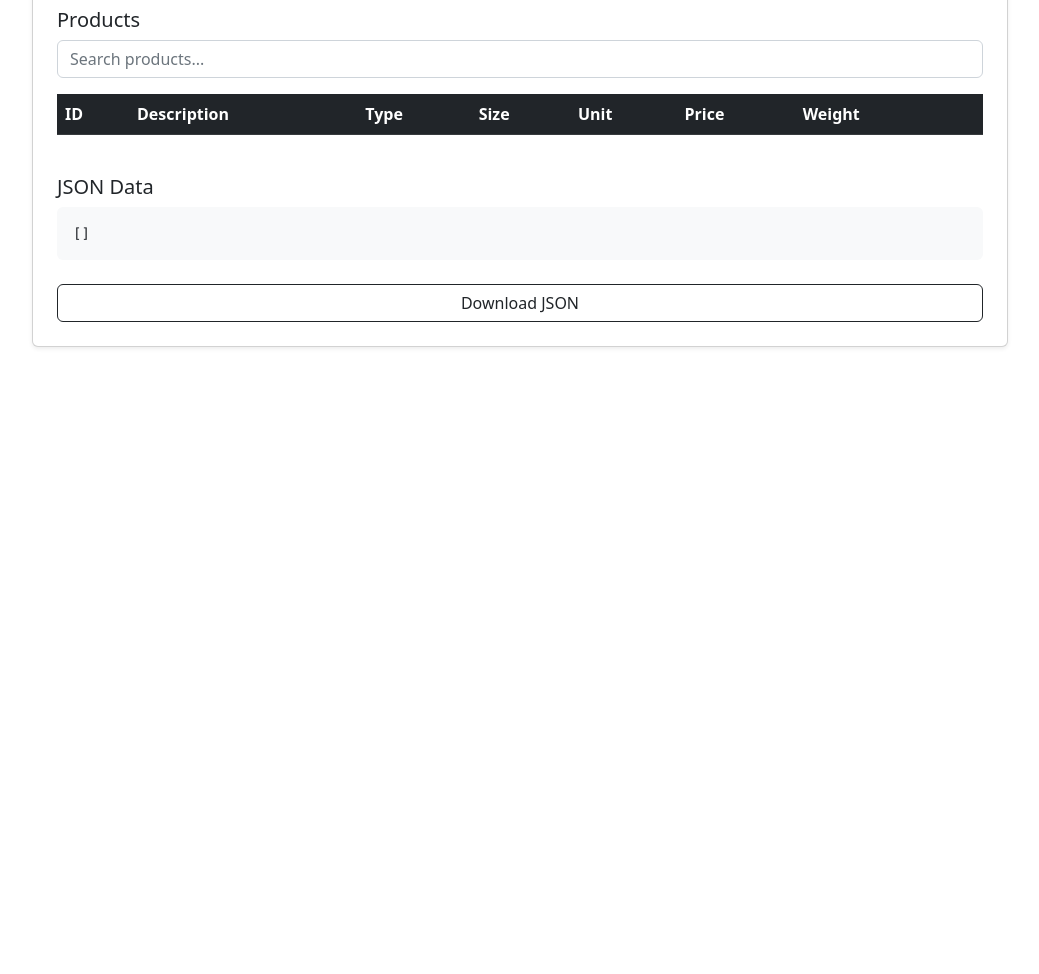
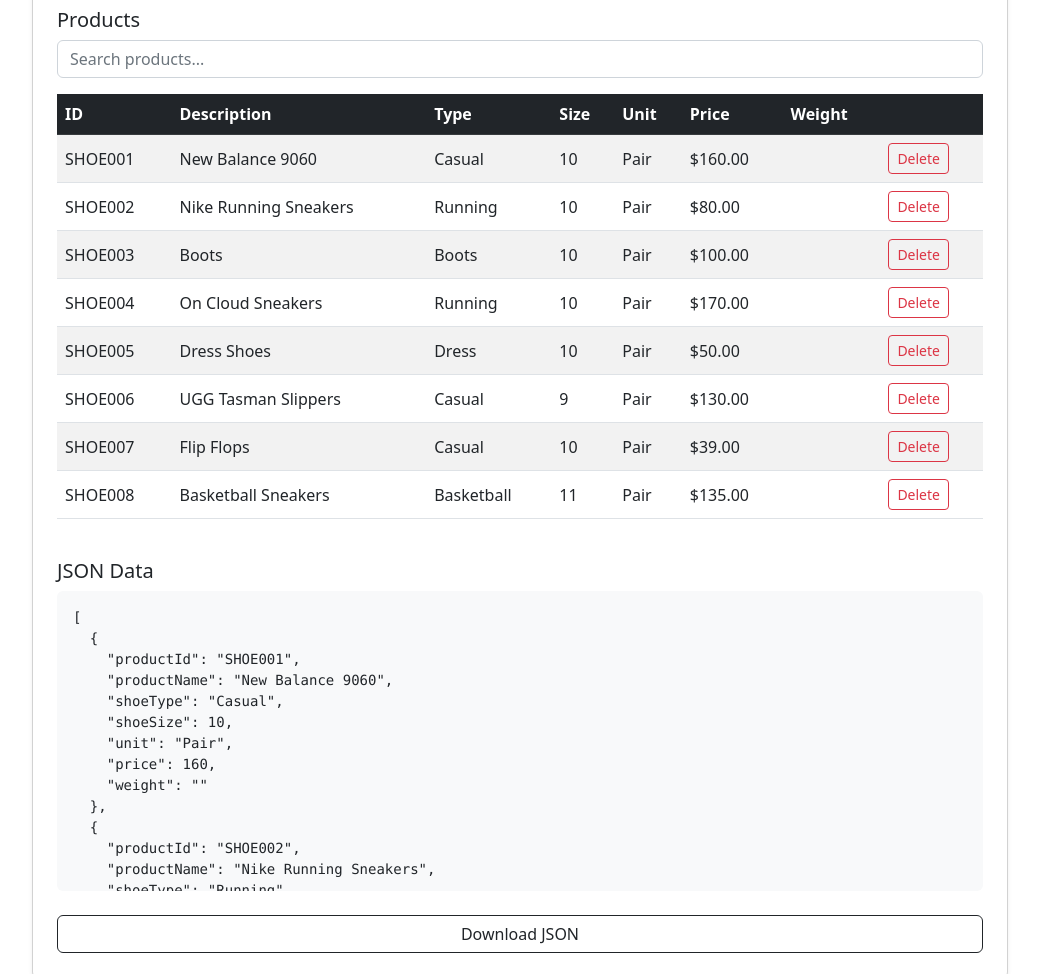
Before and after one commit to amk8320/IST256-project, a plain HTML site: page startbootstrap-shop-homepage-gh-pages/startbootstrap-shop-homepage-gh-pages/addproduct.html in a window 1280 px wide. Shown: the part 920-1894 px from the top of the page, without its empty margins (120-1159 px from the left). Before the commit the page ends 1315 px from the top, so only its background shows below. Drawn offline with nearby package versions, Linux system fonts and the light colour scheme.

Commit message:
Enabled the checkout button to redirect to options.html when clicked fixed the double products ID issue, made it so the addProducts page includes our original products, and fixed the shop functionality to display the correct products on the shop page.

```diff
--- a/startbootstrap-shop-homepage-gh-pages/startbootstrap-shop-homepage-gh-pages/addproduct.html
+++ b/startbootstrap-shop-homepage-gh-pages/startbootstrap-shop-homepage-gh-pages/addproduct.html
@@ -191,8 +191,75 @@
                 }
             });
         }
+
+        productTableBody.addEventListener('click', function(event) {
+            if (event.target.classList.contains('delete-btn')) {
+                const index = Number(event.target.dataset.index);
+                const product = products[index];
+
+                if (!product) return;
+
+                if (confirm(`Are you sure you want to delete "${product.productName}"?`)) {
+                    products.splice(index, 1);
+
+                    localStorage.setItem(
+                        'productData',
+                        JSON.stringify(products)
+                    );
+
+                    displayProducts();
+
+                    message.textContent = 'Product deleted successfully!';
+                    message.className = 'mt-3 text-success';
+                }
+            }
+        });
+
+        // Search functionality
         searchBox.addEventListener('input', displayProducts);
-        displayProducts();
+
+        // Load products from JSON
+        async function loadProducts() {
+            try {
+                const response = await fetch('products.json');
+
+                if (!response.ok) {
+                    throw new Error('Unable to load products.json');
+                }
+
+                const defaultProducts = await response.json();
+                const savedProducts = products;
+
+                products = [...defaultProducts];
+
+                savedProducts.forEach(savedProduct => {
+                    const existingIndex = products.findIndex(
+                        p => p.productId === savedProduct.productId
+                    );
+
+                    // Only add products that aren't already present
+                    if (existingIndex === -1) {
+                        products.push(savedProduct);
+                    }
+                });
+
+                localStorage.setItem(
+                    'productData',
+                    JSON.stringify(products)
+                );
+
+                displayProducts();
+
+                console.log('Products loaded successfully');
+
+            } catch (error) {
+                console.error('Error loading products:', error);
+            }
+        }
+
+        loadProducts();
+
+
 
 
         form.addEventListener('submit', function(event) {
--- a/startbootstrap-shop-homepage-gh-pages/startbootstrap-shop-homepage-gh-pages/products.json
+++ b/startbootstrap-shop-homepage-gh-pages/startbootstrap-shop-homepage-gh-pages/products.json
@@ -1,10 +1,75 @@
+
 [
-  { "productId": "SH-001", "productName": "Nike Air Zoom Pegasus 41", "shoeType": "Running", "shoeSize": 10, "unit": "Pair", "price": 139.99, "weight": "10 oz" },
-  { "productId": "SH-002", "productName": "Nike LeBron 21", "shoeType": "Basketball", "shoeSize": 11, "unit": "Pair", "price": 199.99, "weight": "16 oz" },
-  { "productId": "SH-003", "productName": "Converse Chuck Taylor All Star", "shoeType": "Casual", "shoeSize": 9, "unit": "Pair", "price": 65, "weight": "13 oz" },
-  { "productId": "SH-004", "productName": "Timberland 6-Inch Premium Waterproof Boot", "shoeType": "Boots", "shoeSize": 10, "unit": "Pair", "price": 198, "weight": "30 oz" },
-  { "productId": "SH-005", "productName": "Allen Edmonds Park Avenue Oxford", "shoeType": "Dress", "shoeSize": 10, "unit": "Pair", "price": 395, "weight": "" },
-  { "productId": "SH-006", "productName": "New Balance 9060", "shoeType": "Casual", "shoeSize": 10, "unit": "Pair", "price": 160, "weight": "14 oz" },
-  { "productId": "SH-007", "productName": "UGG Tasman Slippers", "shoeType": "Casual", "shoeSize": 9, "unit": "Pair", "price": 130, "weight": "12 oz" },
-  { "productId": "SH-008", "productName": "On Cloud Sneakers", "shoeType": "Running", "shoeSize": 10, "unit": "Pair", "price": 170, "weight": "9 oz" }
+  {
+    "productId": "SHOE001",
+    "productName": "New Balance 9060",
+    "shoeType": "Casual",
+    "shoeSize": 10,
+    "unit": "Pair",
+    "price": 160,
+    "weight": ""
+  },
+  {
+    "productId": "SHOE002",
+    "productName": "Nike Running Sneakers",
+    "shoeType": "Running",
+    "shoeSize": 10,
+    "unit": "Pair",
+    "price": 80,
+    "weight": ""
+  },
+  {
+    "productId": "SHOE003",
+    "productName": "Boots",
+    "shoeType": "Boots",
+    "shoeSize": 10,
+    "unit": "Pair",
+    "price": 100,
+    "weight": ""
+  },
+  {
+    "productId": "SHOE004",
+    "productName": "On Cloud Sneakers",
+    "shoeType": "Running",
+    "shoeSize": 10,
+    "unit": "Pair",
+    "price": 170,
+    "weight": ""
+  },
+  {
+    "productId": "SHOE005",
+    "productName": "Dress Shoes",
+    "shoeType": "Dress",
+    "shoeSize": 10,
+    "unit": "Pair",
+    "price": 50,
+    "weight": ""
+  },
+  {
+    "productId": "SHOE006",
+    "productName": "UGG Tasman Slippers",
+    "shoeType": "Casual",
+    "shoeSize": 9,
+    "unit": "Pair",
+    "price": 130,
+    "weight": ""
+  },
+  {
+    "productId": "SHOE007",
+    "productName": "Flip Flops",
+    "shoeType": "Casual",
+    "shoeSize": 10,
+    "unit": "Pair",
+    "price": 39,
+    "weight": ""
+  },
+  {
+    "productId": "SHOE008",
+    "productName": "Basketball Sneakers",
+    "shoeType": "Basketball",
+    "shoeSize": 11,
+    "unit": "Pair",
+    "price": 135,
+    "weight": ""
+  }
 ]
```
Also changed, not shown: startbootstrap-shop-homepage-gh-pages/startbootstrap-shop-homepage-gh-pages/cart.html (+1 -1 lines), startbootstrap-shop-homepage-gh-pages/startbootstrap-shop-homepage-gh-pages/js/cart.js (+8 -1 lines), startbootstrap-shop-homepage-gh-pages/startbootstrap-shop-homepage-gh-pages/shop.html (+42 -23 lines).
